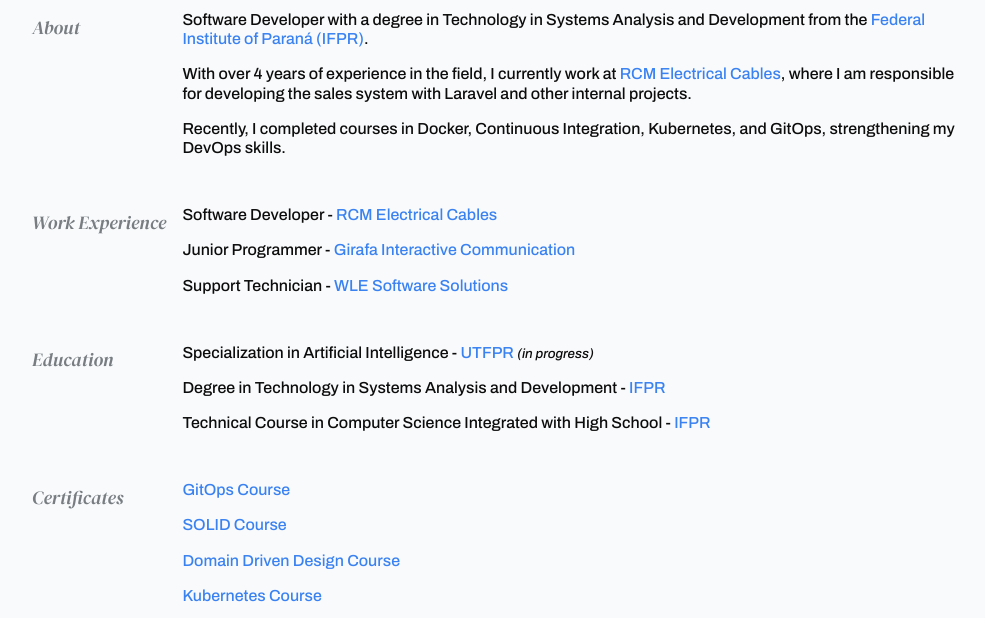
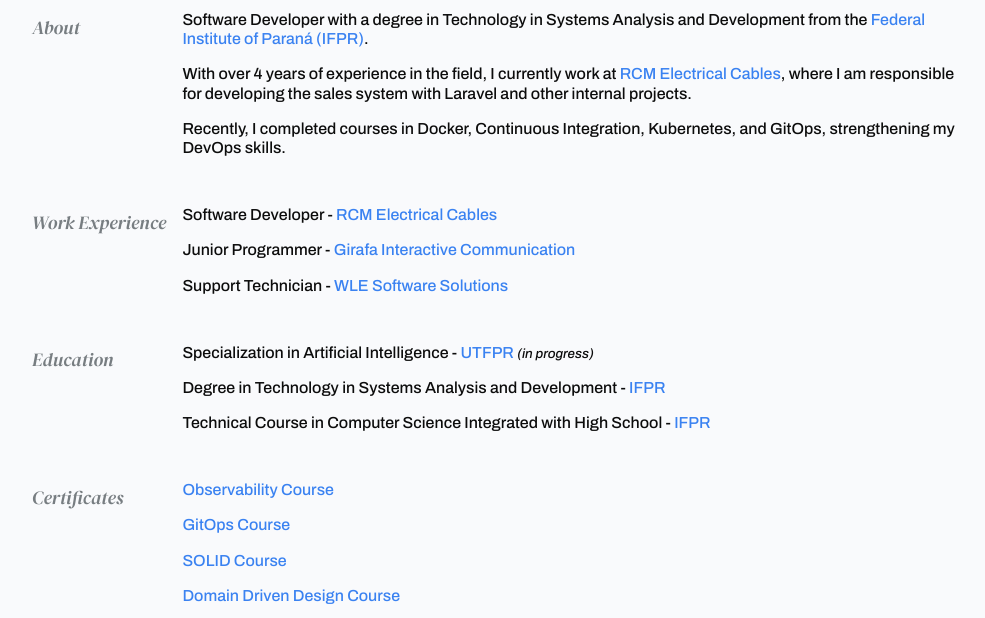
Before and after one commit to RafaelCecchin/website-resume, a plain HTML site: page index.html in a window 1280 px wide. Shown: the part 179-797 px from the top of the page, without its empty margins (144-1129 px from the left). Drawn offline with Linux system fonts and the light colour scheme.

Commit message:
feat: add observability course

```diff
--- a/index.html
+++ b/index.html
@@ -80,6 +80,7 @@
             <h3>Certificates</h3>
             <div class="data certificates">
                 <ul>
+                    <li><a target="_blank" href="https://fullcycle.com.br/certificado/aa073497-b8ed-4d18-aa92-73423d38654d/">Observability Course</a></li>
                     <li><a target="_blank" href="https://fullcycle.com.br/certificado/2ef44bf1-1d73-4448-8ee3-d88677fec933/">GitOps Course</a></li>
                     <li><a target="_blank" href="https://fullcycle.com.br/certificado/207aafff-00ae-42b6-b2bc-7e78f1e19793">SOLID Course</a></li>
                     <li><a target="_blank" href="https://fullcycle.com.br/certificado/8614202b-9d86-4038-9401-e1dedcb5039e/">Domain Driven Design Course</a></li>
```
